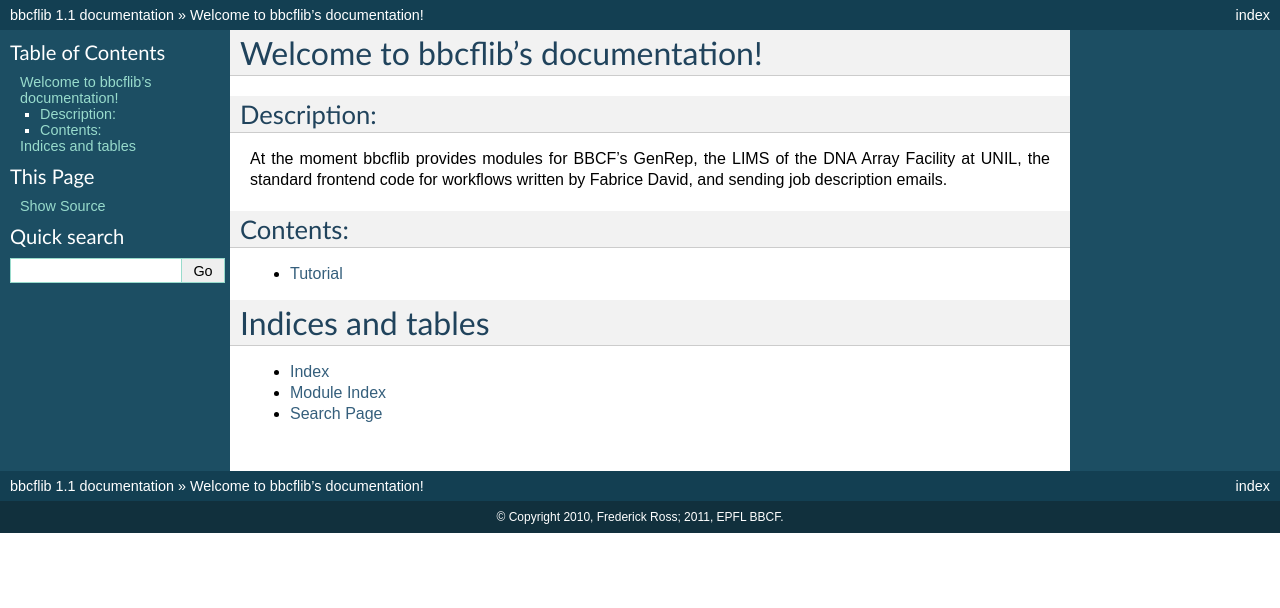
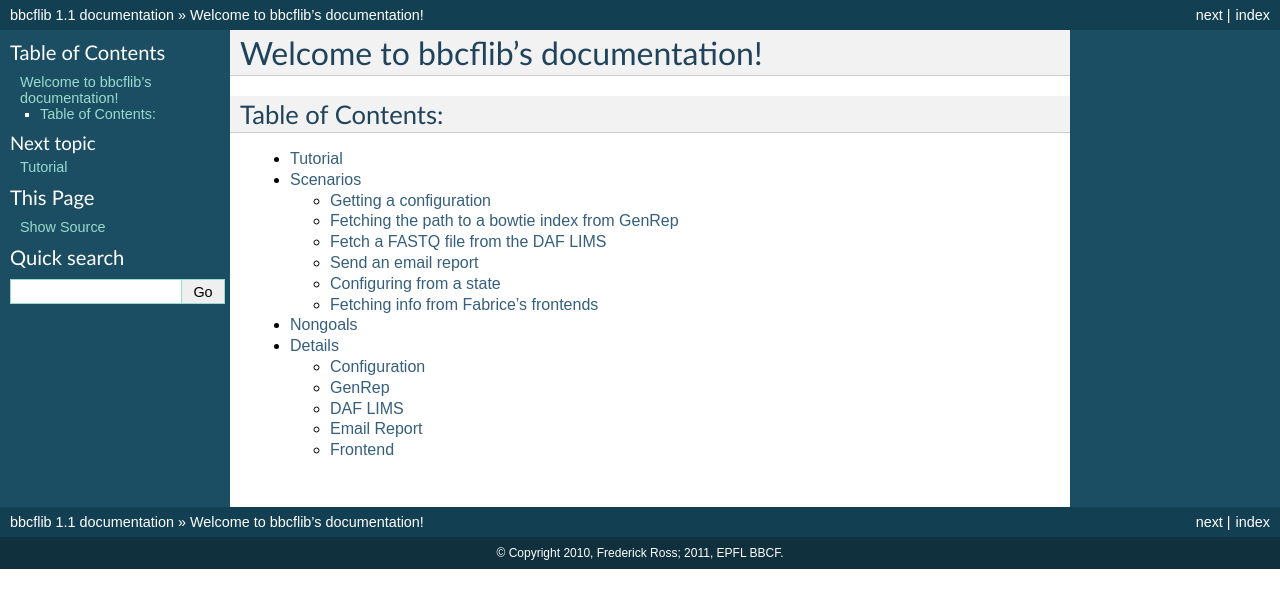
Before and after one commit to bbcf/bbcflib, a Sphinx documentation site: the page built from doc/index.rst, in a window 1280 px wide. Shown: the top 608 px of the page. Built offline with Sphinx 7.4.7, drawn with Linux system fonts in a browser that asks for light colours; formulas are drawn with MathJax 3.

```diff
--- a/doc/conf.py
+++ b/doc/conf.py
@@ -120,7 +120,7 @@
 # Add any paths that contain custom static files (such as style sheets) here,
 # relative to this directory. They are copied after the builtin static files,
 # so a file named "default.css" will overwrite the builtin "default.css".
-html_static_path = ['_static']
+#html_static_path = ['_static']
 
 # If not '', a 'Last updated on:' timestamp is inserted at every page bottom,
 # using the given strftime format.
--- a/doc/index.rst
+++ b/doc/index.rst
@@ -6,24 +6,20 @@
 Welcome to bbcflib's documentation!
 ===================================
 
-Description:
-''''''''''''
-
-At the moment bbcflib provides modules for BBCF's GenRep, the LIMS of the
-DNA Array Facility at UNIL, the standard frontend code for workflows
-written by Fabrice David, and sending job description emails.
-
-Contents:
-'''''''''
-
-* :doc:`tutorial`
+Table of Contents:
+''''''''''''''''''
 
 .. toctree::
    :maxdepth: 2
 
-Indices and tables
-==================
+   tutorial
 
-* :ref:`genindex`
-* :ref:`modindex`
-* :ref:`search`
+   bbcflib
+   bbcflib_chipseq
+   bbcflib_daflims
+   bbcflib_email
+   bbcflib_frontend
+   bbcflib_gdv
+   bbcflib_genrep
+   bbcflib_mapseq
+   specification
```
